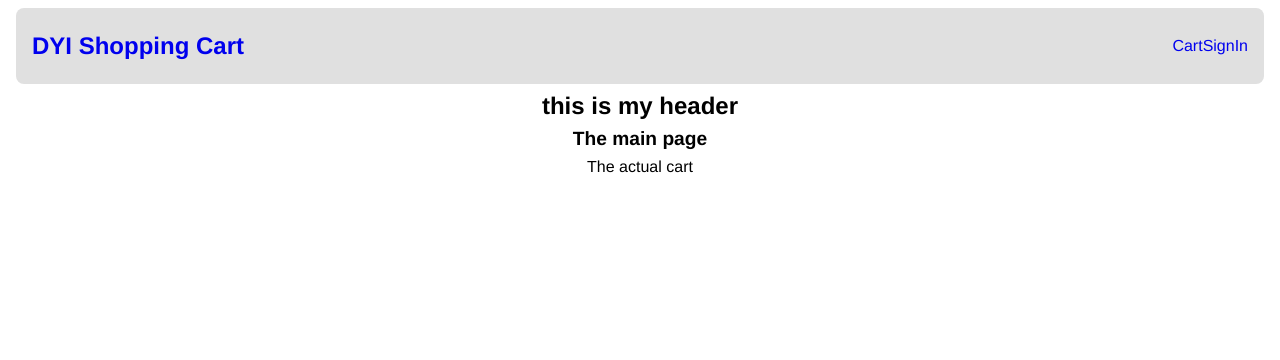
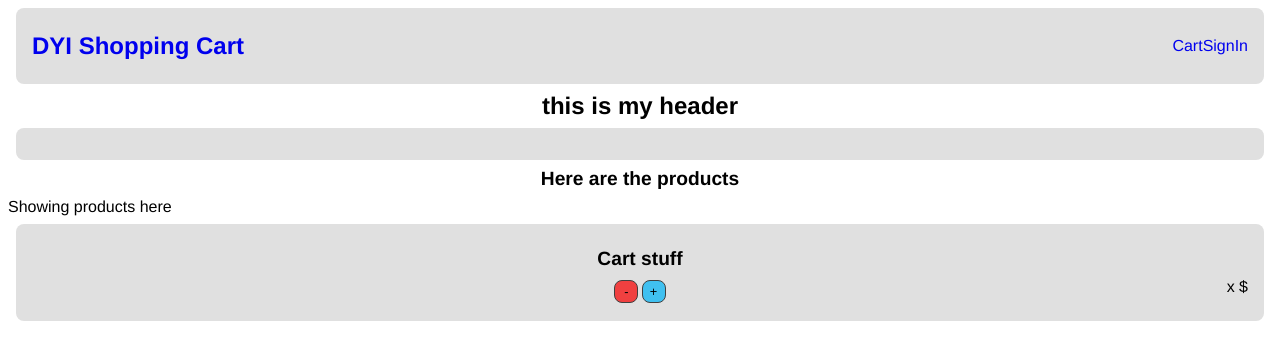
Before and after one commit to AR123456/dyi-shopping-cart, a React (Create React App) app: page / in a window 1280 px wide. Shown: the top 360 px of the page. Built offline with nearby package versions, Linux system fonts and the light colour scheme.

Commit message:
basic css and styling for the basket and main page

```diff
--- a/src/components/Basket.js
+++ b/src/components/Basket.js
@@ -1,7 +1,23 @@
 import React from "react";
 
 const Basket = (props) => {
-  return <div>The actual cart </div>;
+  return (
+    <>
+      <aside className="block col-1">
+        <h2>Cart stuff</h2>
+        <div>
+          <div className="row">
+            <div className="col-2"></div>
+            <div className="col-2">
+              <button className="remove">-</button>
+              <button className="add">+</button>
+            </div>
+            <div className="col-2 text-right">x $</div>
+          </div>
+        </div>
+      </aside>
+    </>
+  );
 };
 
 export default Basket;
--- a/src/components/Main.js
+++ b/src/components/Main.js
@@ -2,9 +2,11 @@ import React from "react";
 
 const Main = (props) => {
   return (
-    <div>
-      <h2>The main page</h2>
-    </div>
+    <>
+      <main className="block col-2"></main>
+      <h2>Here are the products</h2>
+      <div className="row">Showing products here</div>
+    </>
   );
 };
 
```
Also changed, not shown: src/components/Product.js (+8 -2 lines).
